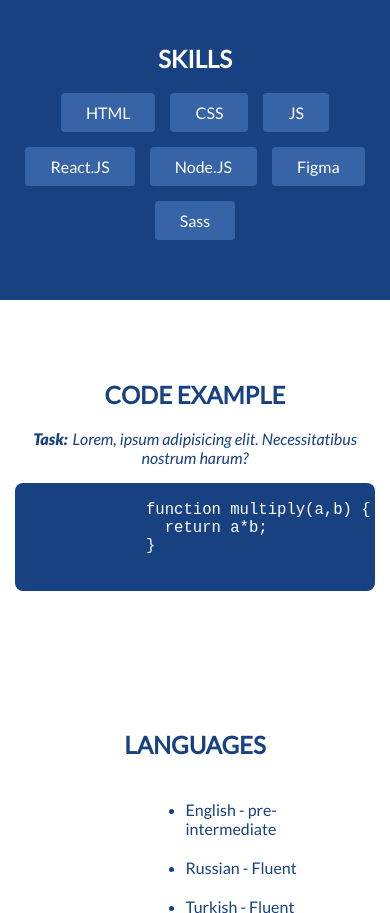
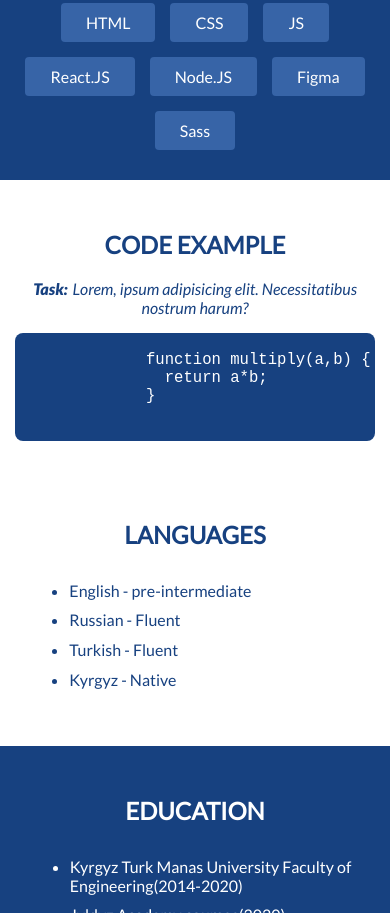
Before and after one commit to Adybaeva/-adaptability, a plain HTML site: page index.html in a window 390 px wide. Shown: the part 1087-2000 px from the top of the page. Drawn offline with Linux system fonts and the light colour scheme.

Commit message:
add css +

```diff
--- a/css/style.css
+++ b/css/style.css
@@ -273,6 +273,9 @@ footer img {
     flex-direction: column;
     align-items: baseline;
   }
+  section {
+    padding: 30px 0;
+  }
   .toggle {
     display: block;
   }
@@ -282,4 +285,18 @@ footer img {
   .code-example pre {
     width: 100%;
   }
+  .languages li {
+    margin: 3% 3% 3% 15%;
+  }
+  .education li {
+    margin: 3% 3% 3% 15%;
+  }
 }
+@media screen and (max-width: 320px) {
+  .languages li {
+    margin: 3% 3% 3% 15%;
+  }
+  .education li {
+    margin: 3% 3% 3% 15%;
+  }
+}
```
